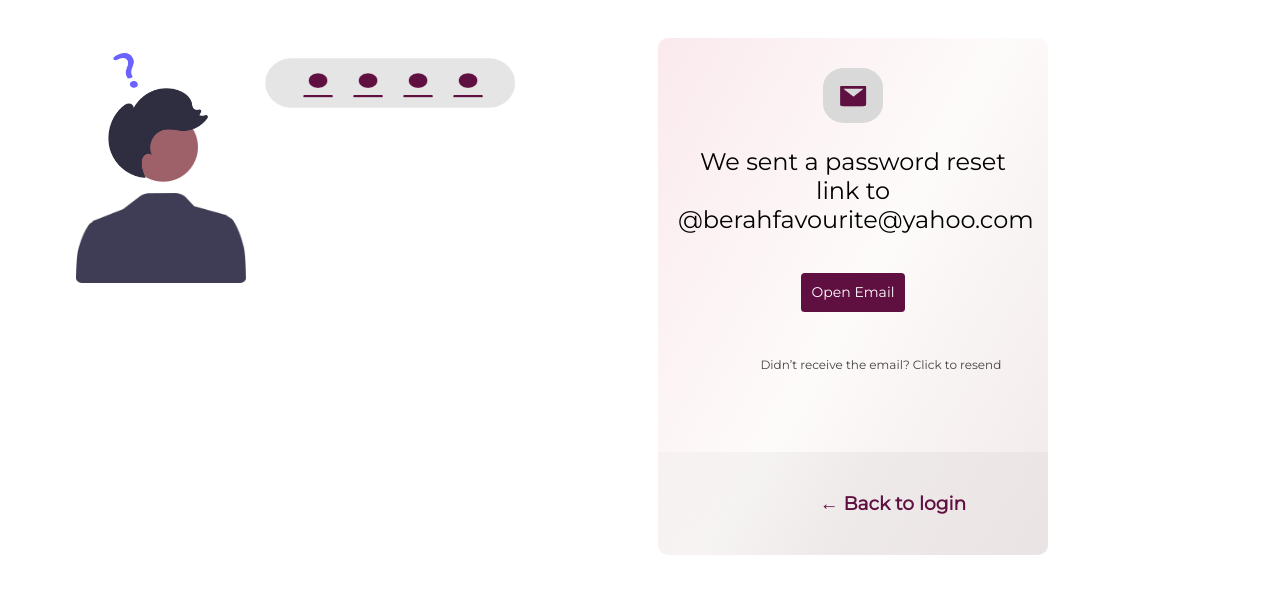
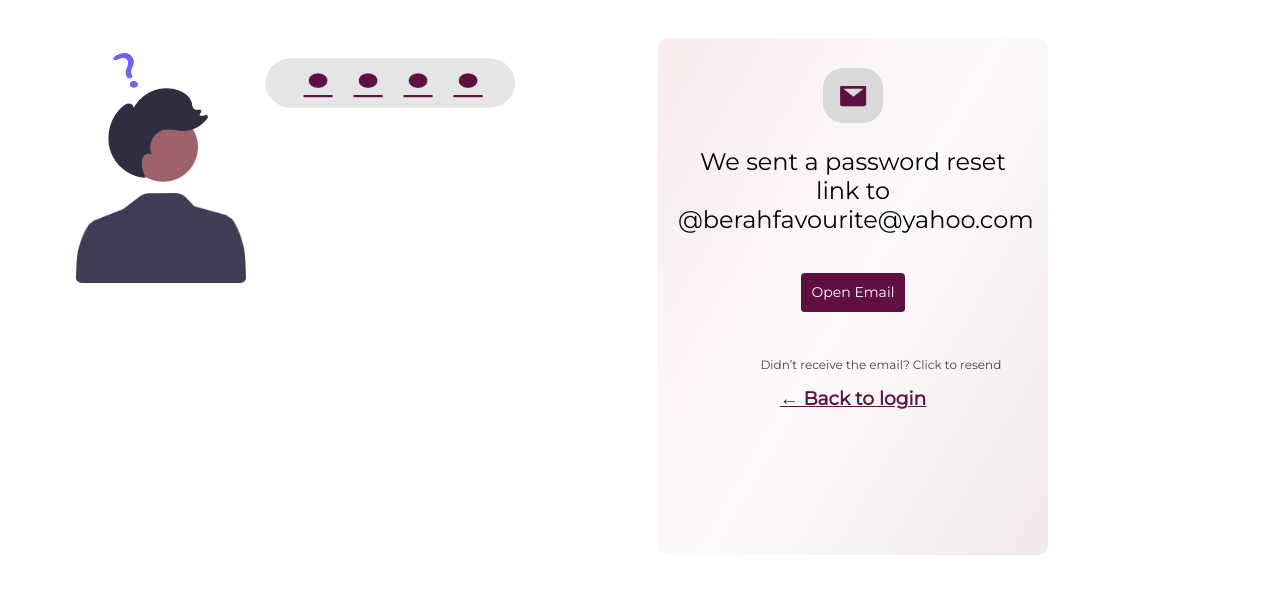
Before and after one commit to UltraLEARN/Forgot-Password-2, a plain HTML site: page index.html in a window 1280 px wide. Shown: the part 70-664 px from the top of the page. Drawn offline with Linux system fonts and the light colour scheme.

Commit message:
Update index.html

```diff
--- a/index.html
+++ b/index.html
@@ -65,7 +65,9 @@
                 <button class="button1">Open Email</button><br><br><br><br>
 
                 <p class="text2">Didn’t receive the email? Click to resend</p>
+                    <a href="https://ultralearn.netlify.app/signin">
                 <h3>&#x2190 Back to login</h3>
+                    </a>
             </form>
 
         </div>
```
